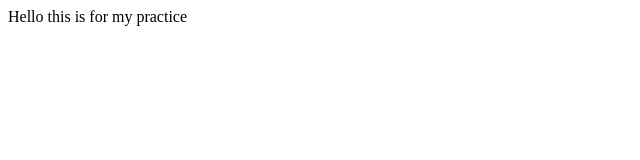
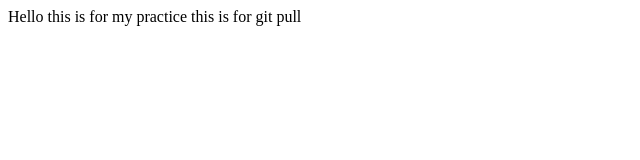
Before and after one commit to rifat448/Lecture1, a plain HTML site: page index.html in a window 1280 px wide. Shown: the whole page, without its empty margins (0-640 px from the left). Drawn offline with Linux system fonts and the light colour scheme.

Commit message:
Update index.html

```diff
--- a/index.html
+++ b/index.html
@@ -7,5 +7,6 @@
 </head>
 <body>
     Hello this is for my practice
+    this is for git pull
 </body>
 </html>
```
